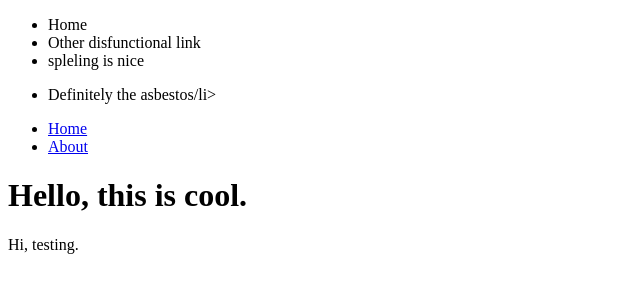
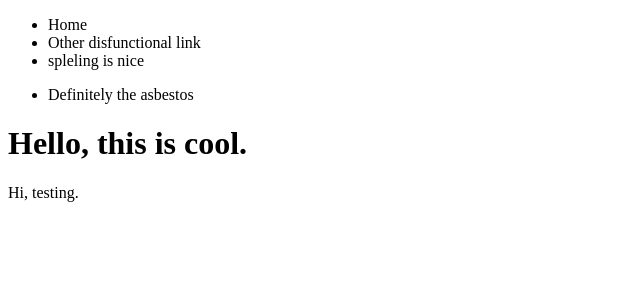
Before and after one commit to atikinf/atikinf.github.io, a plain HTML site: page index.html in a window 1280 px wide. Shown: the whole page, without its empty margins (0-640 px from the left). Drawn offline with Linux system fonts and the light colour scheme; files that its build step writes are made by us from their sources.

Commit message:
Update index.html

```diff
--- a/index.html
+++ b/index.html
@@ -16,7 +16,7 @@
 
 		</ul>
 		<ul>
-			<li>Definitely the asbestos/li>
+			<li>Definitely the asbestos</li>
 		</ul>
 		</div>
 		<!--<section class="header">
@@ -30,12 +30,6 @@
 
 		</section>-->
 
-		<nav>
-    		<ul>
-        		<li><a href="/">Home</a></li>
-	        	<li><a href="/about">About</a></li>
-    		</ul>
-		</nav>
 		<div class="container">
     		<div class="intro">
         		<h1>Hello, this is cool.</h1>
```
